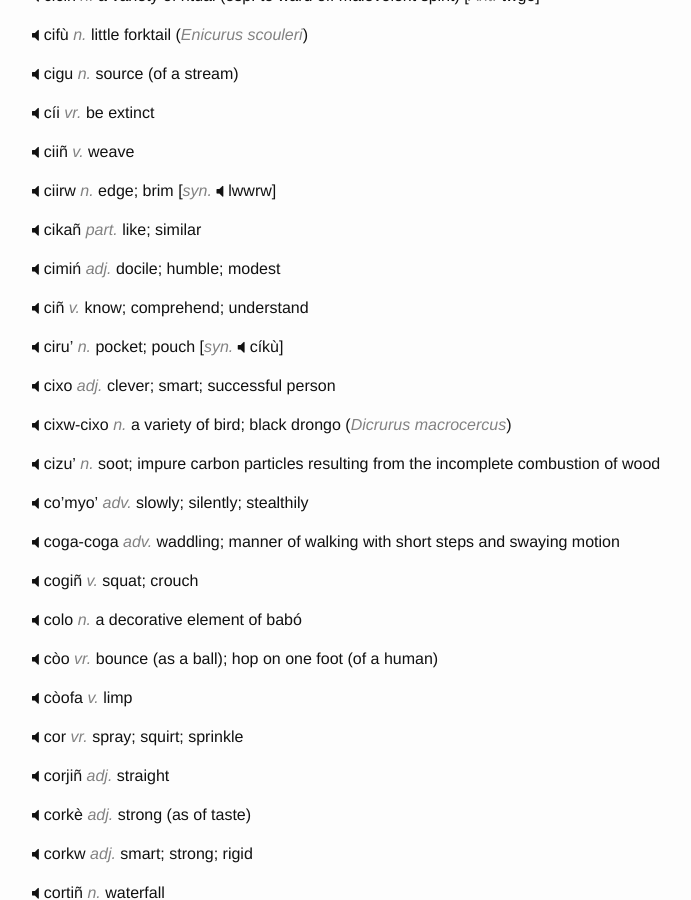
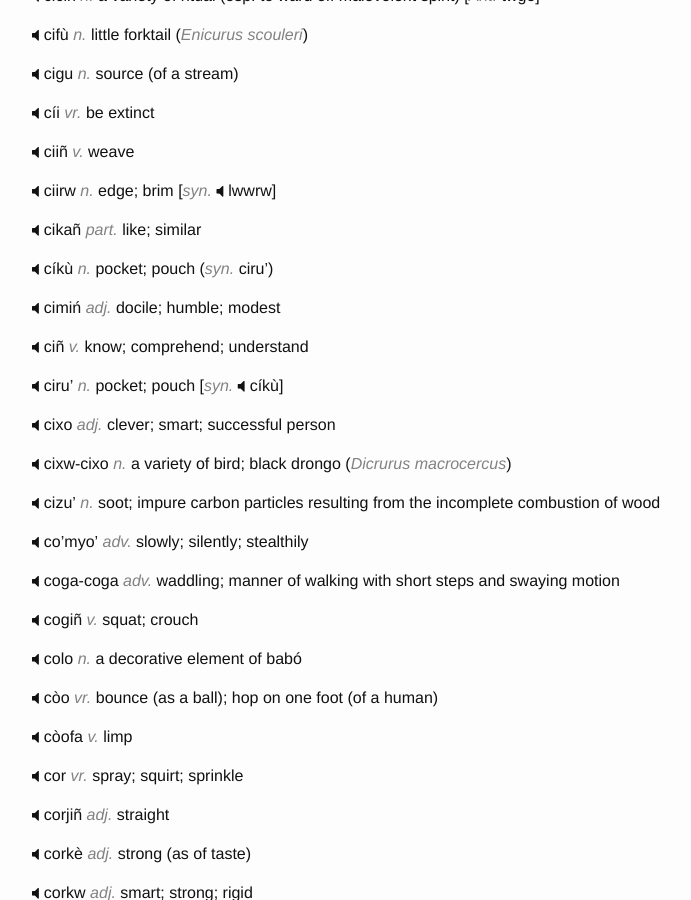
Before and after one commit to hacksparrow/language.apatani.org, a Jekyll site: the page built from dictionary/c.md, in a window 1280 px wide and 900 px high, scrolled down 2053 px. Shown: the whole window, without its empty margins (238-929 px from the left). Built offline with Jekyll 4.4.1, drawn with Linux system fonts in a browser that asks for light colours; nearby versions of some CDN libraries; comment, search, counter and statistics services are not loaded.

Commit message:
Update c.md

```diff
--- a/dictionary/c.md
+++ b/dictionary/c.md
@@ -162,6 +162,9 @@ __ciirw__ _n._  edge; brim  [_syn._  lwwrw]
 __cikañ__ _part._ like; similar
 
 
+__cíkù__ _n._ pocket; pouch (_syn._ ciru')
+
+
 __cimiń__ _adj._  docile; humble; modest
 
 
```
